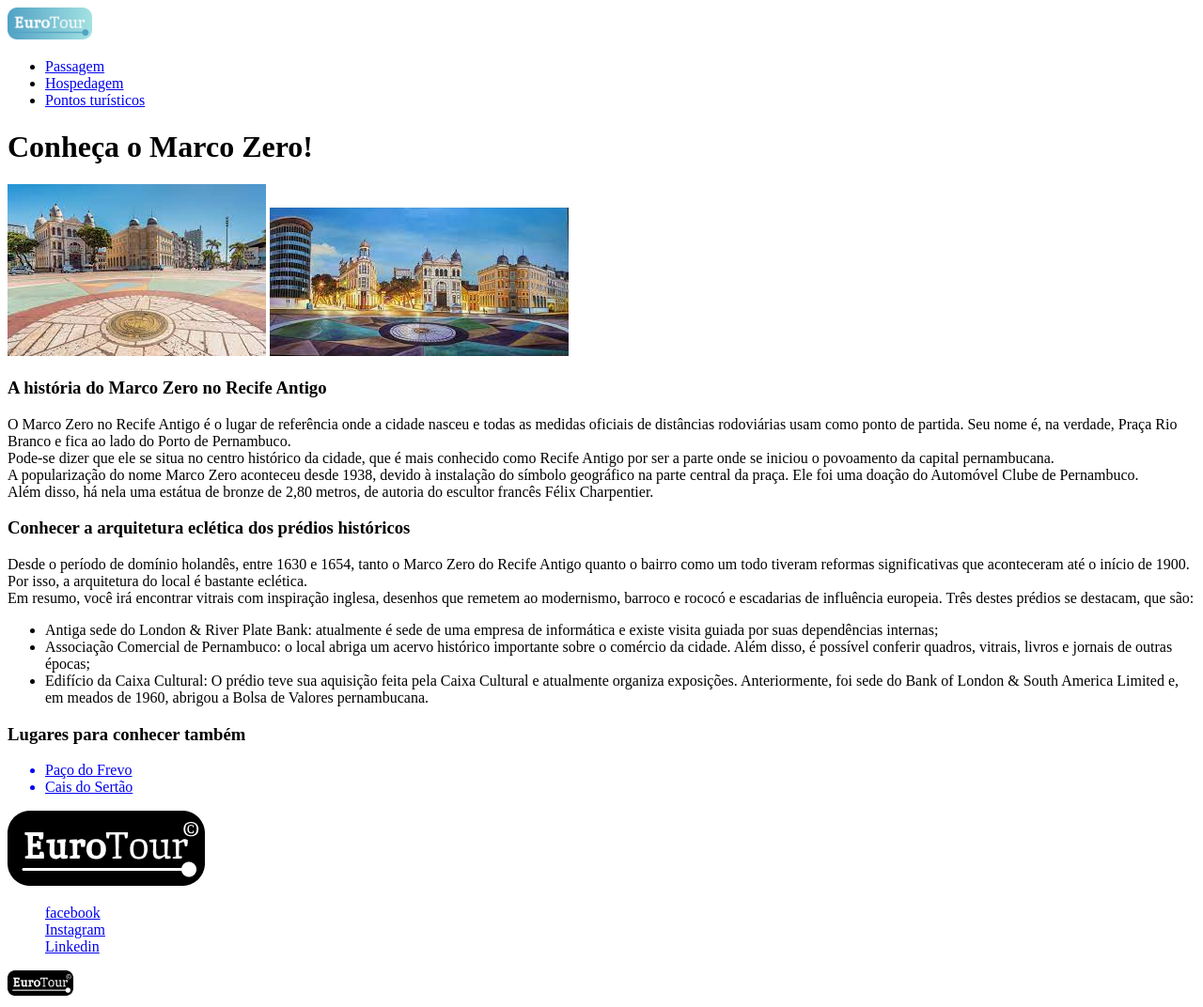
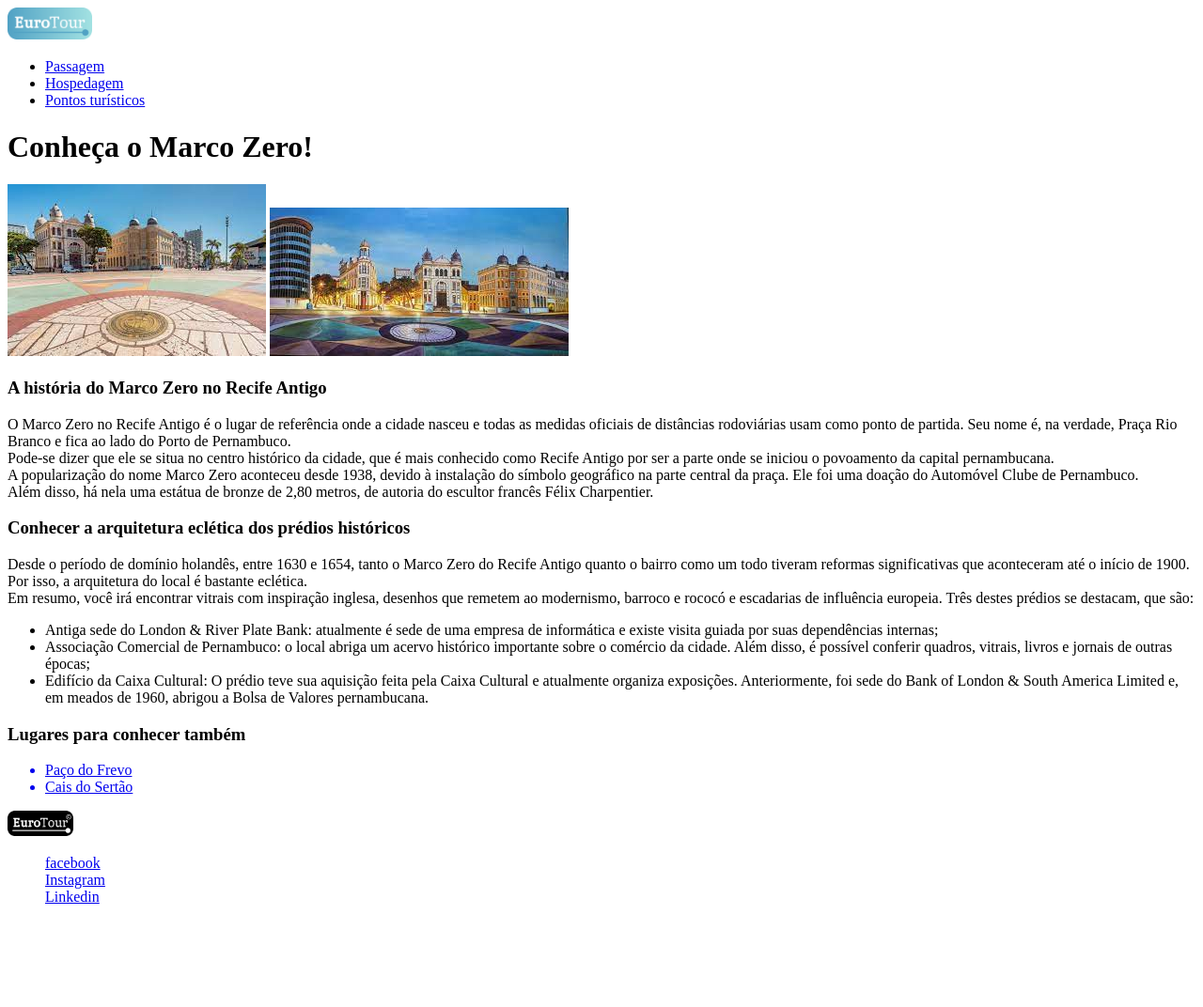
Before and after one commit to Gilson-Ferrer/primeiro_html, a plain HTML site: page marco_zero.html in a window 1280 px wide. Shown: the whole page at 94% size. After the commit the page ends 980 px from the top, so only its background shows below. Drawn offline with Linux system fonts and the light colour scheme.

Commit message:
alterações

```diff
--- a/marco_zero.html
+++ b/marco_zero.html
@@ -46,13 +46,12 @@
         </ul>
     </main>
     <footer>
-        <img src="imgs/eurotour-logo-pb.png" alt="Eurotour logo">
+        <img src="imgs/eurotour-logo-pb.png" alt="Eurotour logo" width="70">
         <ol>
             <a href="https://facebook.com">facebook</a><br>
             <a href="https://instagram.com">Instagram</a><br>
             <a href="https://br.linkedin.com">Linkedin</a>
         </ol>
-        <img src="imgs/eurotour-logo-pb.png" alt="Eurotour logo" width="70">
     </footer>
 </body>
 </html>
```
Also changed, not shown: cais_do_sertao.html (+1 -1 lines), index.html (+3 -3 lines), paco_do_frevo.html (+1 -2 lines).
